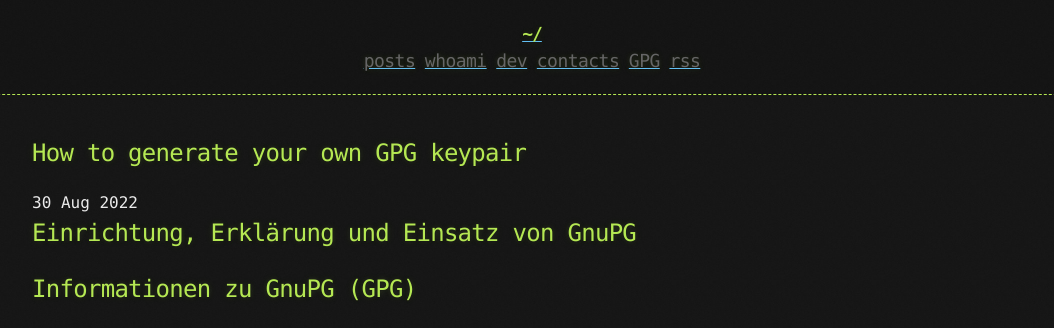
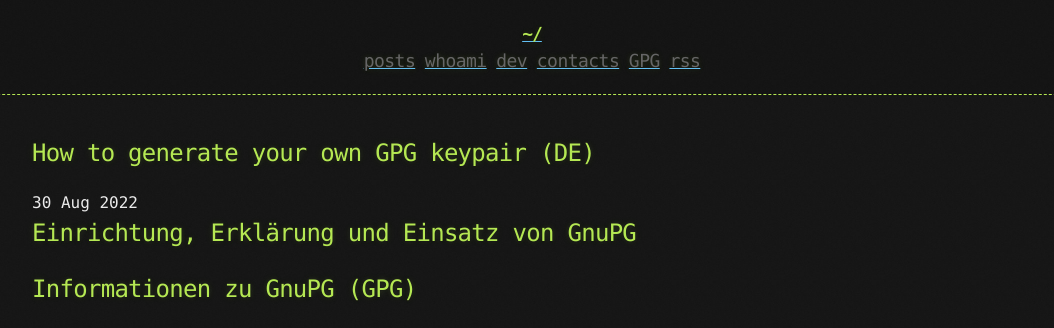
Before and after one commit to znkkw/znkkw.github.io, a Jekyll site: the page built from _posts/2022-08-30-GPG-How-to.md, in a window 1280 px wide and 900 px high. Shown: the top 328 px of the window, without its empty margins (108-1162 px from the left). Built offline with Jekyll 4.4.1, drawn with Linux system fonts in a browser that asks for light colours.

Commit message:
Update 2022-08-30-GPG-How-to.md

```diff
--- a/_posts/2022-08-30-GPG-How-to.md
+++ b/_posts/2022-08-30-GPG-How-to.md
@@ -1,6 +1,6 @@
 ---
 layout: post
-title: " How to generate your own GPG keypair "
+title: " How to generate your own GPG keypair (DE) "
 date: 2022-08-30
 ---
 ## Einrichtung, Erklärung und Einsatz von GnuPG
@@ -74,20 +74,20 @@
 `gpg --output revoke@example.de.asc --gen-revoke FINGERPRINT`
 
 ## Importieren von öffentlichen Schlüsseln
-`gpg --import datacobra-gpgkey.asc`
+ `gpg --import datacobra-gpgkey.asc`
 * Der Public-Key wird dafür benötigt
 ## Andere Features von GnuPG
 
 ### symmetrische Verschlüsselung
-`gpg -c test.txt`
-`gpg --output test.txt --decrypt test.txt.gpg`
+* `gpg -c test.txt`
+* `gpg --output test.txt --decrypt test.txt.gpg`
 ### Signieren und Verifizieren von Dateien
-`gpg --detach-sign -a test.txt`
-`gpg --verify test.txt.asc`
+* `gpg --detach-sign -a test.txt`
+* `gpg --verify test.txt.asc`
 ### Verschlüsselung von Dateien und Verzeichnissen
-`gpg --output doc.gpg --encrypt --recipient blake@cyb.org doc`
-`gpg --output doc --decrypt doc.gpg`
-`gpgtar --encrypt --output mydocs.gpg --recipient Bob@ross.org mydocs`
-`gpgtar --list-archive mydocs.gpg`
-`gpgtar --decrypt mydocs.gpg`
+* `gpg --output doc.gpg --encrypt --recipient blake@cyb.org doc`
+* `gpg --output doc --decrypt doc.gpg`
+* `gpgtar --encrypt --output mydocs.gpg --recipient Bob@ross.org mydocs`
+* `gpgtar --list-archive mydocs.gpg`
+* `gpgtar --decrypt mydocs.gpg`
 oder erstelle erst ein Tar-Archiv und verschlüssel es dann
```
